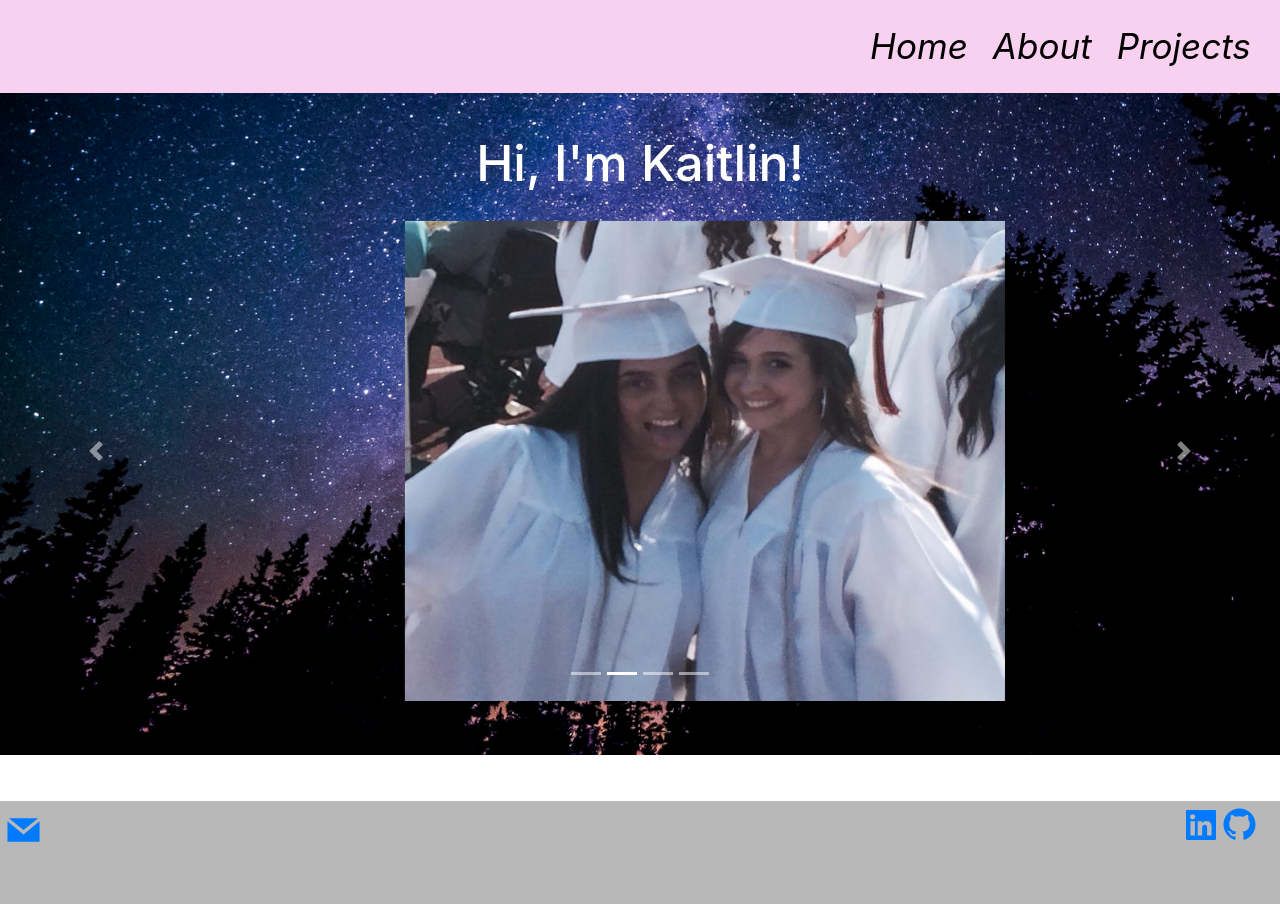
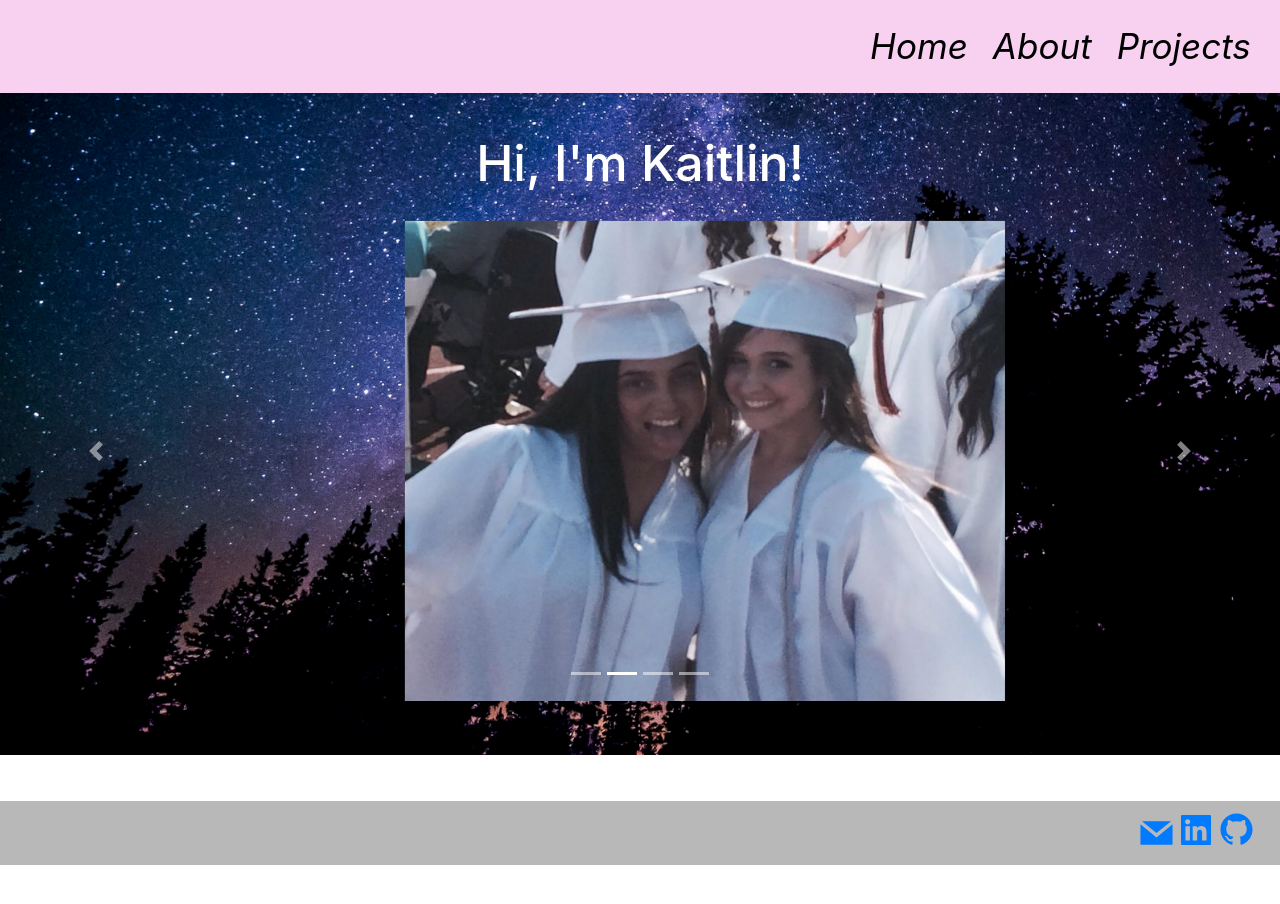
Before and after one commit to kaitlinkenney/react-portfolio, a React (Create React App) app: page / in a window 1280 px wide. Shown: the top 904 px of the page. After the commit the page ends 865 px from the top, so only its background shows below. Built offline with nearby package versions, Linux system fonts and the light colour scheme.

Commit message:
footer fixed

```diff
--- a/src/components/Footer/footer.js
+++ b/src/components/Footer/footer.js
@@ -9,8 +9,8 @@ function Footer() {
       <div>
       <span>
 
-          <a className="github" style={{float: "right"}} href={'https://github.com/kaitlinkenney'}><GrGithub style={{ height: 39, width: 35}} /></a>
-          <a className="linkedin" style={{float: "right"}} href={'https://www.linkedin.com/in/kaitlin-kenney-12b01a1a7/'}><GrLinkedin style={{ height: 40, width: 30 }}/></a>
+          <a className="github" style={{float: "right"}} href={'https://github.com/kaitlinkenney'}><GrGithub style={{ height: 43, width: 35}} /></a>
+          <a className="linkedin" style={{float: "right"}} href={'https://www.linkedin.com/in/kaitlin-kenney-12b01a1a7/'}><GrLinkedin style={{ height: 44, width: 30 }}/></a>
           <a className="email" style={{float: "right"}} href={"mailto:kaitlin.kenney96@gmail.com"}><GrMail style={{height: 50, width: 35}}/></a>
       </span>
       </div>
--- a/src/components/Footer/style.css
+++ b/src/components/Footer/style.css
@@ -1,9 +1,8 @@
 .footer {
   position: absolute;
-  /* top: 20 !important; */
   left: 0;
   right: 0;
-  padding: 4px;
+  padding: 7px;
   margin-top: 100px;
   background: #B8B8B8;
 
@@ -14,16 +13,14 @@
 }
 
 .github {
-  /* padding-bottom: -6%; */
   margin-right: 1.5%;
 }
 
 .linkedin {
-  margin-right: .5%;
-  /* margin-bottom: -1; */
+  margin-right: .6%;
 }
 
 .email {
-  margin-bottom: 100px;
-  margin-right: 90%;
+  margin-right: .6%;
+
 }
```
Also changed, not shown: 1 other file (tests, documents, lock files or other folders).
